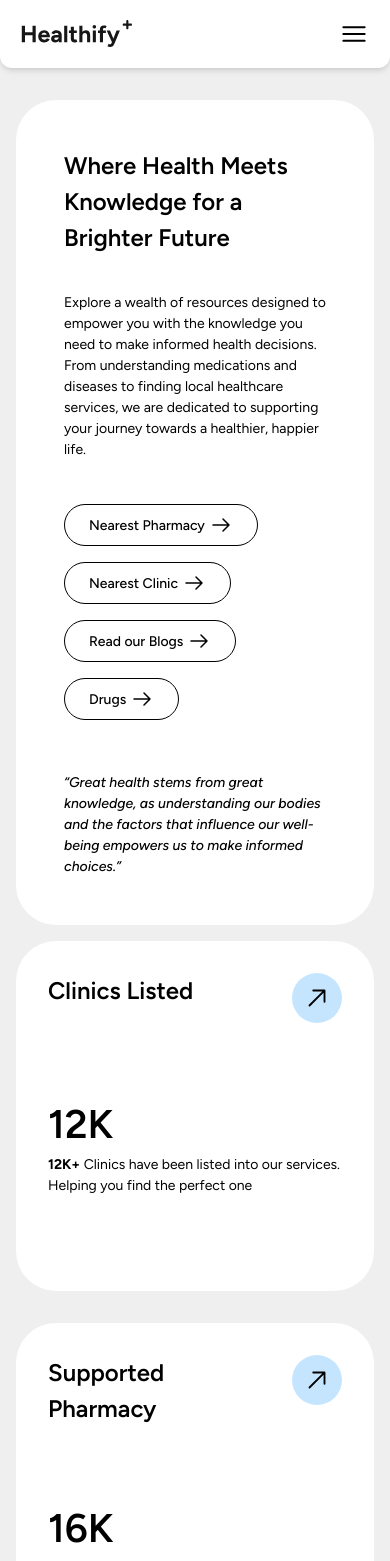
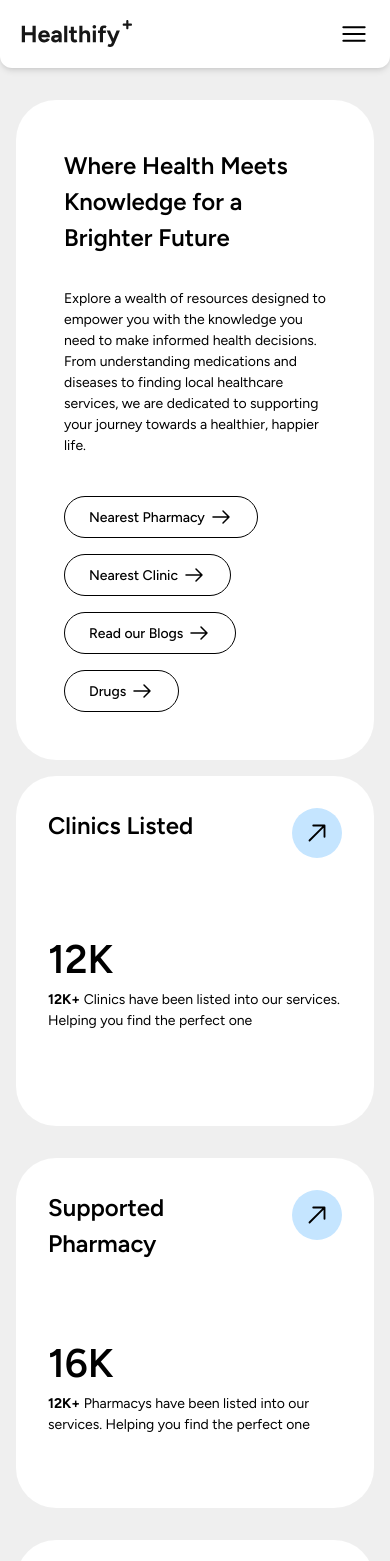
Before and after one commit to aryndraa/healthify, a React (Vite) app: page / in a window 390 px wide. Shown: the top 1561 px of the page. Built offline with nearby package versions, Linux system fonts and the light colour scheme.

Commit message:
update responsif

```diff
--- a/src/component/BlogCard.jsx
+++ b/src/component/BlogCard.jsx
@@ -29,7 +29,7 @@ export const BlogCard = ({ blog }) => {
 				</div>
 				{/* Blog Content */}
 				<div className="Blog-Content flex flex-col gap-4">
-					<p className="text--2xl font-semibold">{blog.title}</p>
+					<p className="text-2xl font-semibold">{blog.title}</p>
 					<p className="text--lg">{blog.description}</p>
 				</div>
 			</div>
--- a/src/component/Landing Component/Blog.jsx
+++ b/src/component/Landing Component/Blog.jsx
@@ -44,7 +44,7 @@ export const Blogs = () => {
 					</svg>
 				</div>
 			</div>
-			<div className="w-full grid grid-cols-1 xl:grid-cols-2 2xl:grid-cols-3 justify-center gap-4 mt-4">
+			<div className="w-full grid grid-cols-1 lg:grid-cols-2 xl:grid-cols-3 justify-center gap-4 mt-4">
 				{randomBlogs.map((blog) => (
 					<BlogCard key={blog.id} blog={blog} />
 				))}
--- a/src/component/Landing Component/Feature.jsx
+++ b/src/component/Landing Component/Feature.jsx
@@ -12,7 +12,7 @@ export const Feature = () => {
 			initial={{ opacity: 0, y: 100 }}
 			animate={inView ? { opacity: 1, y: 0 } : {}}
 			transition={{ duration: 1 }}
-			className="grid grid-cols-1 min-[800px]:grid-cols-2 2xl:grid-cols-4 gap-4 "
+			className="grid grid-cols-1 min-[800px]:grid-cols-2 xl:grid-cols-4 gap-4 "
 		>
 			<div
 				className="items group hover"
--- a/src/component/Landing Component/Hero.jsx
+++ b/src/component/Landing Component/Hero.jsx
@@ -25,7 +25,7 @@ export const Hero = () => {
 			ref={ref}
 			initial="hidden"
 			animate={inView ? "visible" : "hidden"}
-			className="max-w-screen flex gap-4 "
+			className="max-w-screen flex md:gap-4 "
 		>
 			<motion.div variants={fadeUpVariants} className="Container1 2xl:gap-4">
 				<div className="item-1 ">
@@ -95,7 +95,7 @@ export const Hero = () => {
 						variants={fadeUpVariants}
 						custom={6}
 						whileHover={{ scale: 1.02 }}
-						className="deskItem1 font-medium italic text--lg mt-8   "
+						className="deskItem1 hidden sm:block font-medium italic text--lg mt-8   "
 					>
 						“Great health stems from great knowledge, as
 						understanding our bodies and the factors that influence
@@ -134,7 +134,7 @@ export const Hero = () => {
 				variants={fadeUpVariants}
 				custom={9}
 				whileHover={{ scale: 1.02 }}
-				className="Container2 max-xl:hidden bg-cover bg-center rounded-[40px] w-screen   "
+				className="Container2 max-lg:hidden bg-cover bg-center rounded-[40px] w-screen   "
 				style={{ backgroundImage: `url(${IDemo})` }}
 			></motion.div>
 		</motion.div>
--- a/src/pages/Drugs/DrugsDetail.jsx
+++ b/src/pages/Drugs/DrugsDetail.jsx
@@ -31,7 +31,7 @@ export function DrugDetail() {
 
 	return (
 		<div className="min-h-screen  mb-4">
-			<div className="flex flex-col 2xl:flex-row gap-4  justify-center items-center 2xl:items-start">
+			<div className="flex flex-col xl:flex-row gap-4  justify-center items-center 2xl:items-start">
 				<div className="w-screen p-10 2xl:min-w-[549px] ">
 					<div className="flex justify-between items-center bg-white rounded-[40px] p-12  ">
 						<div className=" flex flex-col ">
@@ -132,7 +132,7 @@ export function DrugDetail() {
 					</p>
 				</div>
 			</div>
-			<div className="mt-[256px]">
+			<div className="mt-12">
 				<div className=" flex justify-between py-[32px] px-[48px] bg-white rounded-[40px] items-center gap-2 group " onClick={()=> navigate("/drugs")}>
 					<p className="text--5xl font-semibold">More Drugs</p>
 					<svg
--- a/src/pages/Landing/Landing.css
+++ b/src/pages/Landing/Landing.css
@@ -12,7 +12,7 @@
 		display: flex;
 		flex-direction: column;
 		padding: 48px;
-		gap: 20px;
+		gap: 16px;
 		background-color: white;
 		border-radius: 40px;
 		min-height: 600px;
```
